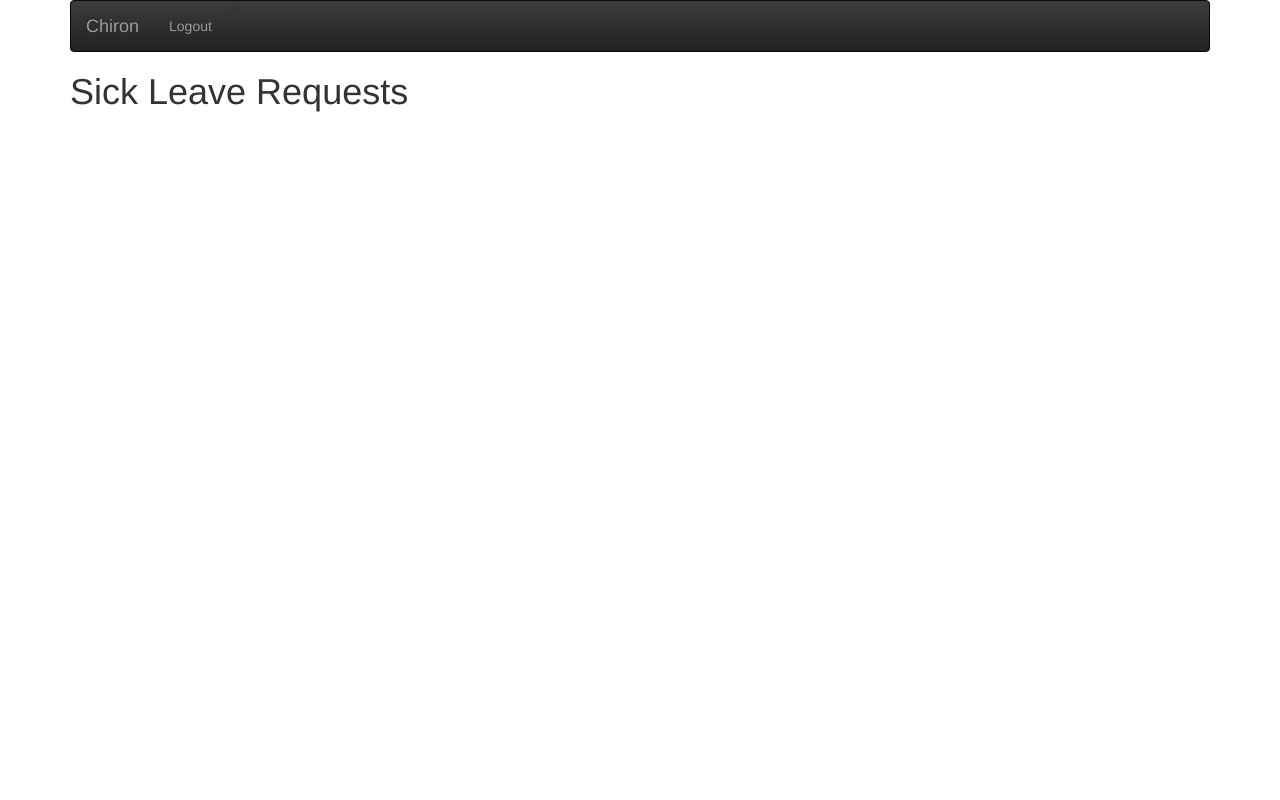
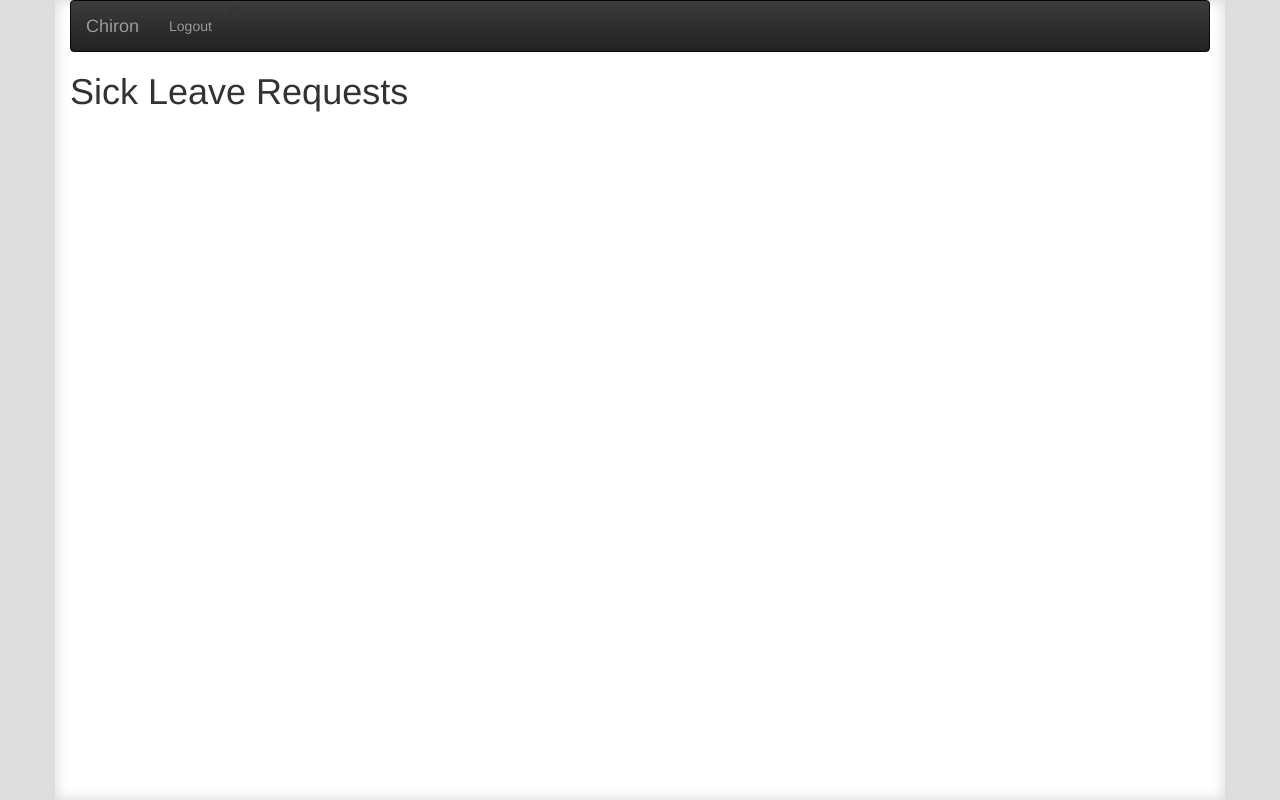
Before and after one commit to JosephSpearritt/chiron, a Flask app: page /dashboard in a window 1280 px wide. Run offline with Flask 2, Linux system fonts and the light colour scheme; the visitor is signed in with stand-in values (Sample User, id 1); data that the repository does not hold is empty; some libraries are stand-ins or nearby versions.

Commit message:
CSS improvements

```diff
--- a/chiron/static/styles.css
+++ b/chiron/static/styles.css
@@ -1,3 +1,20 @@
+html {
+    height: 100%;
+}
+
+body {
+    background-color: #DDDDDD;
+    height: 100%;
+}
+
+.container {
+    background-color: #FFF;
+    height: 100%;
+    box-shadow: inset 0 0 12px 2px #DDDDDD;
+    /*box-shadow: 12px 0 15px -4px #777, -12px 0 8px -4px #777;*/
+
+}
+
 div.input-group {
     margin-top: 5px;
     margin-bottom: 5px;
--- a/chiron/templates/layout.html
+++ b/chiron/templates/layout.html
@@ -1,5 +1,5 @@
 <!DOCTYPE html>
-<title>Chiron!</title>
+<title>Project Chiron</title>
 <link rel="stylesheet" href="https://maxcdn.bootstrapcdn.com/bootstrap/3.3.6/css/bootstrap.min.css" integrity="sha384-1q8mTJOASx8j1Au+a5WDVnPi2lkFfwwEAa8hDDdjZlpLegxhjVME1fgjWPGmkzs7" crossorigin="anonymous">
 <link rel="stylesheet" href="https://maxcdn.bootstrapcdn.com/bootstrap/3.3.6/css/bootstrap-theme.min.css" integrity="sha384-fLW2N01lMqjakBkx3l/M9EahuwpSfeNvV63J5ezn3uZzapT0u7EYsXMjQV+0En5r" crossorigin="anonymous">
 <link rel=stylesheet type=text/css href="{{ url_for('static', filename='styles.css') }}">
```
Lines whose indentation alone changed are shown as unchanged.
